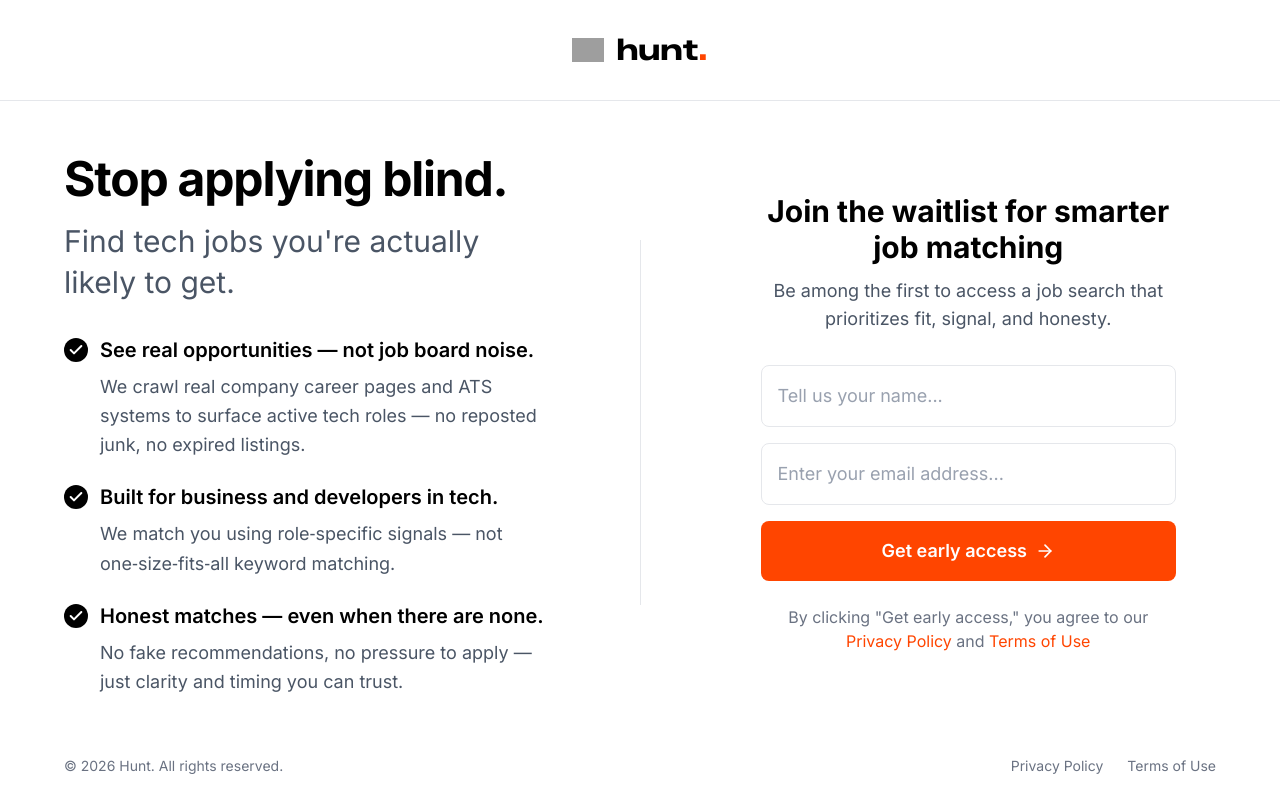
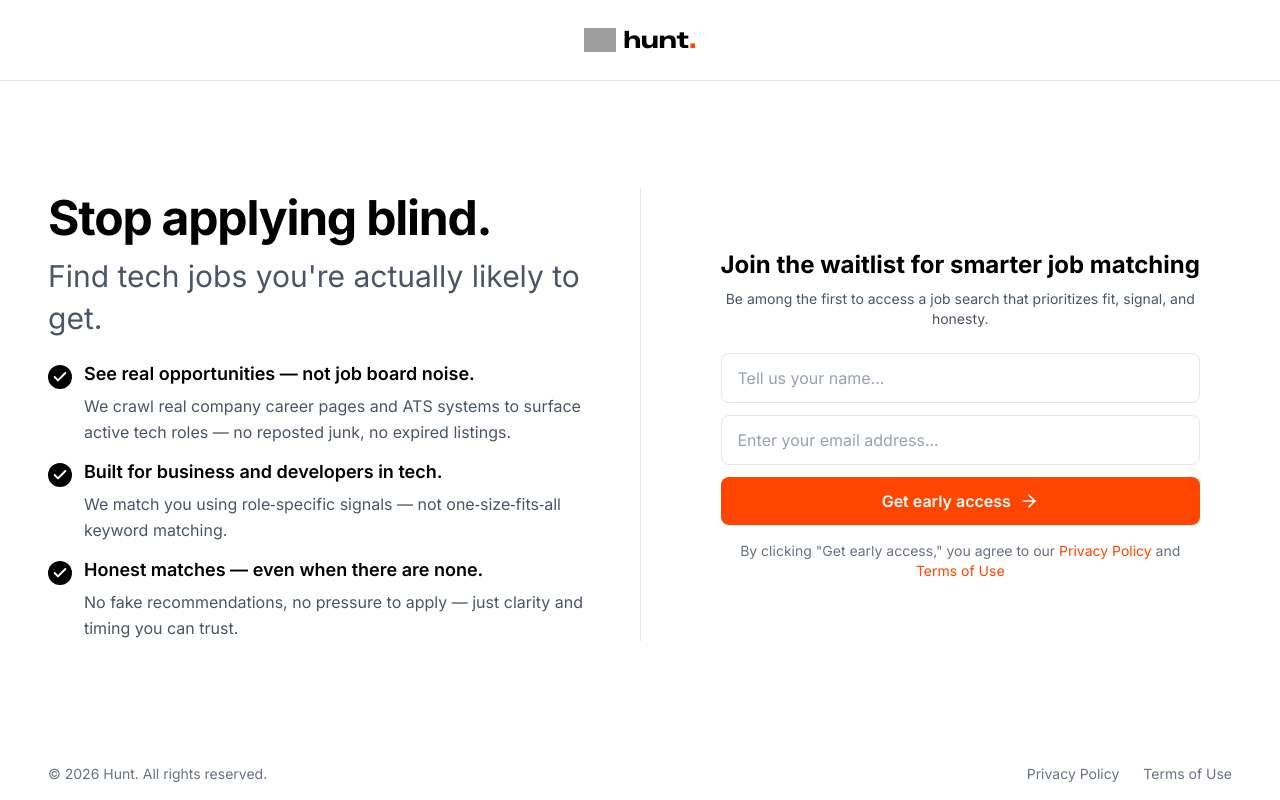
Before and after one commit to singhtalwinder/hunt-waitlist, a Next.js app: page / in a window 1280 px wide. Built offline with nearby package versions, Linux system fonts and the light colour scheme; grey boxes are pictures that could not be loaded.

Commit message:
Increase spacing on mobile only, keep desktop compact

```diff
--- a/app/page.tsx
+++ b/app/page.tsx
@@ -25,11 +25,11 @@ export default function Home() {
   return (
     <main className="min-h-screen md:h-screen bg-white flex flex-col md:overflow-hidden">
       {/* Header */}
-      <header className="w-full py-5 lg:py-8 px-6 md:px-10 lg:px-16 shrink-0 border-b border-gray-200">
-        <div className="flex items-center justify-center gap-3">
+      <header className="w-full py-5 md:py-4 lg:py-6 px-6 md:px-8 lg:px-12 shrink-0 border-b border-gray-200">
+        <div className="flex items-center justify-center gap-3 md:gap-2">
           <Logo size={32} />
           <span
-            className="text-2xl lg:text-3xl font-bold text-black"
+            className="text-2xl md:text-xl lg:text-2xl font-bold text-black"
             style={{ fontFamily: "'Zalando Sans Expanded', sans-serif" }}
           >
             hunt<span className="text-[#FF4500]">.</span>
@@ -38,15 +38,15 @@ export default function Home() {
       </header>
 
       {/* Main content */}
-      <div className="flex-1 max-w-7xl mx-auto px-6 md:px-10 lg:px-16 py-8 md:py-10 lg:py-12 w-full min-h-0">
-        <div className="grid grid-cols-1 md:grid-cols-[1fr_1px_1fr] gap-10 md:gap-12 lg:gap-20 items-center md:h-full">
+      <div className="flex-1 max-w-7xl mx-auto px-6 md:px-8 lg:px-12 py-8 md:py-6 lg:py-8 w-full min-h-0">
+        <div className="grid grid-cols-1 md:grid-cols-[1fr_1px_1fr] gap-10 md:gap-8 lg:gap-12 items-center md:h-full">
           {/* Value Proposition - appears second on mobile, first on desktop */}
-          <div className="w-full order-last md:order-first px-2 sm:px-4 lg:px-0">
+          <div className="w-full order-last md:order-first px-2 md:px-0">
             <ValueProposition />
           </div>
 
           {/* Vertical Divider - hidden on mobile */}
-          <div className="hidden md:block w-px bg-gray-200 h-2/3 self-center" />
+          <div className="hidden md:block w-px bg-gray-200 h-3/4 self-center" />
 
           {/* Form - appears first on mobile, last on desktop */}
           <div className="w-full order-first md:order-last">
@@ -67,10 +67,10 @@ export default function Home() {
       </div>
 
       {/* Footer */}
-      <footer className="w-full py-4 lg:py-6 px-6 md:px-10 lg:px-16 shrink-0">
-        <div className="max-w-7xl mx-auto flex flex-col md:flex-row justify-center md:justify-between items-center gap-3 text-sm text-gray-500">
+      <footer className="w-full py-5 md:py-3 lg:py-4 px-6 md:px-8 lg:px-12 shrink-0">
+        <div className="max-w-7xl mx-auto flex flex-col md:flex-row justify-center md:justify-between items-center gap-3 md:gap-2 text-sm md:text-xs lg:text-sm text-gray-500">
           <p>© {new Date().getFullYear()} Hunt. All rights reserved.</p>
-          <div className="flex gap-6">
+          <div className="flex gap-6 md:gap-4 lg:gap-6">
             <a href="#" className="hover:text-black transition-colors">Privacy Policy</a>
             <a href="#" className="hover:text-black transition-colors">Terms of Use</a>
           </div>
--- a/components/ValueProposition.tsx
+++ b/components/ValueProposition.tsx
@@ -4,55 +4,55 @@ import { Check } from 'lucide-react'
 
 export function ValueProposition() {
   return (
-    <div className="space-y-6 lg:space-y-8">
+    <div className="space-y-6 md:space-y-4 lg:space-y-6">
       <div>
-        <h1 className="text-3xl sm:text-4xl md:text-4xl lg:text-5xl font-bold text-black leading-tight tracking-tight">
+        <h1 className="text-3xl md:text-4xl lg:text-5xl font-bold text-black leading-tight tracking-tight">
           Stop applying blind.
         </h1>
-        <p className="text-xl sm:text-2xl md:text-2xl lg:text-3xl text-gray-600 mt-2 lg:mt-3 leading-snug">
+        <p className="text-xl md:text-2xl lg:text-3xl text-gray-600 mt-2 md:mt-1 lg:mt-2 leading-snug">
           Find tech jobs you're actually likely to get.
         </p>
       </div>
 
-      <div className="space-y-5 lg:space-y-6">
-        <div className="space-y-2">
-          <div className="flex items-start gap-3">
-            <div className="flex-shrink-0 w-6 h-6 rounded-full bg-black flex items-center justify-center mt-0.5">
-              <Check className="w-4 h-4 text-white" strokeWidth={3} />
+      <div className="space-y-5 md:space-y-3 lg:space-y-4">
+        <div className="space-y-2 md:space-y-1">
+          <div className="flex items-start gap-3 md:gap-2 lg:gap-3">
+            <div className="flex-shrink-0 w-6 h-6 md:w-5 md:h-5 lg:w-6 lg:h-6 rounded-full bg-black flex items-center justify-center mt-0.5">
+              <Check className="w-4 h-4 md:w-3 md:h-3 lg:w-4 lg:h-4 text-white" strokeWidth={3} />
             </div>
-            <h2 className="text-base sm:text-lg lg:text-xl font-semibold text-black">
+            <h2 className="text-lg md:text-sm md:leading-tight lg:text-lg font-semibold text-black">
               See real opportunities — not job board noise.
             </h2>
           </div>
-          <p className="text-sm sm:text-base lg:text-lg text-gray-600 pl-9 leading-relaxed">
+          <p className="text-base md:text-xs md:leading-relaxed lg:text-base text-gray-600 pl-9 md:pl-7 lg:pl-9 leading-relaxed">
             We crawl real company career pages and ATS systems to surface active tech roles — no reposted junk, no expired listings.
           </p>
         </div>
 
-        <div className="space-y-2">
-          <div className="flex items-start gap-3">
-            <div className="flex-shrink-0 w-6 h-6 rounded-full bg-black flex items-center justify-center mt-0.5">
-              <Check className="w-4 h-4 text-white" strokeWidth={3} />
+        <div className="space-y-2 md:space-y-1">
+          <div className="flex items-start gap-3 md:gap-2 lg:gap-3">
+            <div className="flex-shrink-0 w-6 h-6 md:w-5 md:h-5 lg:w-6 lg:h-6 rounded-full bg-black flex items-center justify-center mt-0.5">
+              <Check className="w-4 h-4 md:w-3 md:h-3 lg:w-4 lg:h-4 text-white" strokeWidth={3} />
             </div>
-            <h2 className="text-base sm:text-lg lg:text-xl font-semibold text-black">
+            <h2 className="text-lg md:text-sm md:leading-tight lg:text-lg font-semibold text-black">
               Built for business and developers in tech.
             </h2>
           </div>
-          <p className="text-sm sm:text-base lg:text-lg text-gray-600 pl-9 leading-relaxed">
+          <p className="text-base md:text-xs md:leading-relaxed lg:text-base text-gray-600 pl-9 md:pl-7 lg:pl-9 leading-relaxed">
             We match you using role‑specific signals — not one‑size‑fits‑all keyword matching.
           </p>
         </div>
 
-        <div className="space-y-2">
-          <div className="flex items-start gap-3">
-            <div className="flex-shrink-0 w-6 h-6 rounded-full bg-black flex items-center justify-center mt-0.5">
-              <Check className="w-4 h-4 text-white" strokeWidth={3} />
+        <div className="space-y-2 md:space-y-1">
+          <div className="flex items-start gap-3 md:gap-2 lg:gap-3">
+            <div className="flex-shrink-0 w-6 h-6 md:w-5 md:h-5 lg:w-6 lg:h-6 rounded-full bg-black flex items-center justify-center mt-0.5">
+              <Check className="w-4 h-4 md:w-3 md:h-3 lg:w-4 lg:h-4 text-white" strokeWidth={3} />
             </div>
-            <h2 className="text-base sm:text-lg lg:text-xl font-semibold text-black">
+            <h2 className="text-lg md:text-sm md:leading-tight lg:text-lg font-semibold text-black">
               Honest matches — even when there are none.
             </h2>
           </div>
-          <p className="text-sm sm:text-base lg:text-lg text-gray-600 pl-9 leading-relaxed">
+          <p className="text-base md:text-xs md:leading-relaxed lg:text-base text-gray-600 pl-9 md:pl-7 lg:pl-9 leading-relaxed">
             No fake recommendations, no pressure to apply — just clarity and timing you can trust.
           </p>
         </div>
--- a/components/WaitlistForm.tsx
+++ b/components/WaitlistForm.tsx
@@ -44,24 +44,24 @@ export function WaitlistForm({ onSuccess }: WaitlistFormProps) {
   }
 
   return (
-    <div className="p-6 sm:p-8 lg:p-10">
-      <div className="text-center mb-6 lg:mb-8">
-        <h2 className="text-xl sm:text-2xl lg:text-3xl font-bold text-black mb-3">
+    <div className="p-6 md:p-5 lg:p-8">
+      <div className="text-center mb-6 md:mb-4 lg:mb-6">
+        <h2 className="text-2xl md:text-lg lg:text-2xl font-bold text-black mb-3 md:mb-2">
           Join the waitlist for smarter job matching
         </h2>
-        <p className="text-sm sm:text-base lg:text-lg text-gray-600">
+        <p className="text-base md:text-xs lg:text-sm text-gray-600">
           Be among the first to access a job search that prioritizes fit, signal, and honesty.
         </p>
       </div>
 
-      <form onSubmit={handleSubmit} className="space-y-4">
+      <form onSubmit={handleSubmit} className="space-y-4 md:space-y-3">
         <input
           type="text"
           value={name}
           onChange={(e) => setName(e.target.value)}
           placeholder="Tell us your name..."
           required
-          className="w-full px-4 py-3 lg:py-4 rounded-lg border border-gray-200 bg-white text-black text-base lg:text-lg placeholder:text-gray-400 focus:outline-none focus:ring-2 focus:ring-[#FF4500] focus:border-transparent transition-all"
+          className="w-full px-4 py-3.5 md:py-2.5 lg:py-3 rounded-lg border border-gray-200 bg-white text-black text-base md:text-sm lg:text-base placeholder:text-gray-400 focus:outline-none focus:ring-2 focus:ring-[#FF4500] focus:border-transparent transition-all"
         />
         <input
           type="email"
@@ -69,7 +69,7 @@ export function WaitlistForm({ onSuccess }: WaitlistFormProps) {
           onChange={(e) => setEmail(e.target.value)}
           placeholder="Enter your email address..."
           required
-          className="w-full px-4 py-3 lg:py-4 rounded-lg border border-gray-200 bg-white text-black text-base lg:text-lg placeholder:text-gray-400 focus:outline-none focus:ring-2 focus:ring-[#FF4500] focus:border-transparent transition-all"
+          className="w-full px-4 py-3.5 md:py-2.5 lg:py-3 rounded-lg border border-gray-200 bg-white text-black text-base md:text-sm lg:text-base placeholder:text-gray-400 focus:outline-none focus:ring-2 focus:ring-[#FF4500] focus:border-transparent transition-all"
         />
 
         {error && (
@@ -79,7 +79,7 @@ export function WaitlistForm({ onSuccess }: WaitlistFormProps) {
         <button
           type="submit"
           disabled={isLoading}
-          className="w-full bg-[#FF4500] hover:bg-[#E63E00] text-white font-semibold py-3 lg:py-4 px-6 rounded-lg flex items-center justify-center gap-2 text-base lg:text-lg transition-colors disabled:opacity-50 disabled:cursor-not-allowed"
+          className="w-full bg-[#FF4500] hover:bg-[#E63E00] text-white font-semibold py-3.5 md:py-2.5 lg:py-3 px-6 rounded-lg flex items-center justify-center gap-2 text-base md:text-sm lg:text-base transition-colors disabled:opacity-50 disabled:cursor-not-allowed"
         >
           {isLoading ? (
             <Loader2 className="w-5 h-5 animate-spin" />
@@ -92,7 +92,7 @@ export function WaitlistForm({ onSuccess }: WaitlistFormProps) {
         </button>
       </form>
 
-      <p className="text-center text-sm lg:text-base text-gray-500 mt-6">
+      <p className="text-center text-sm md:text-xs lg:text-sm text-gray-500 mt-5 md:mt-4">
         By clicking "Get early access," you agree to our{' '}
         <a href="#" className="text-[#FF4500] hover:underline">Privacy Policy</a>
         {' '}and{' '}
```
